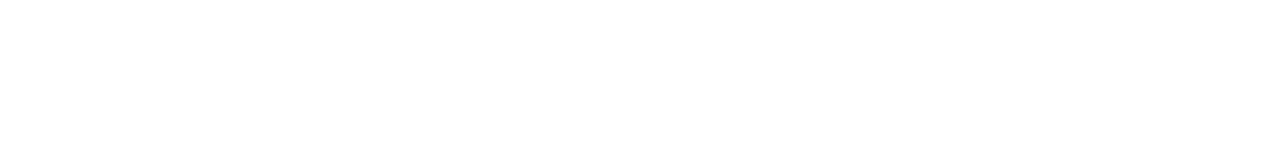
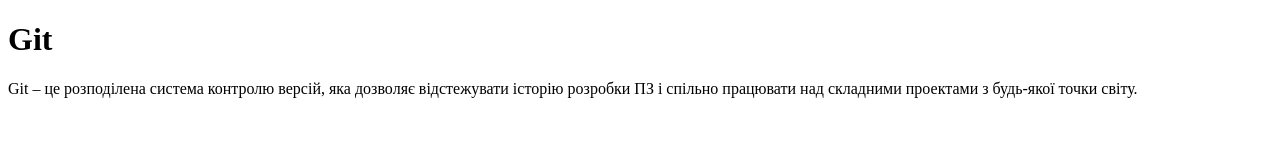
Before and after one commit to silverlutsk/git-test, a plain HTML site: page index.html in a window 1280 px wide. Drawn offline with Linux system fonts and the light colour scheme.

Commit message:
added new teg p

```diff
--- a/index.html
+++ b/index.html
@@ -7,6 +7,8 @@
     <title>Document</title>
 </head>
 <body>
-
+    <h1>Git</h1>
+    <p>Git – це розподілена система контролю версій, яка дозволяє відстежувати історію розробки ПЗ і спільно працювати над складними проектами з будь-якої точки світу.
+    </p>
 </body>
 </html>
```
